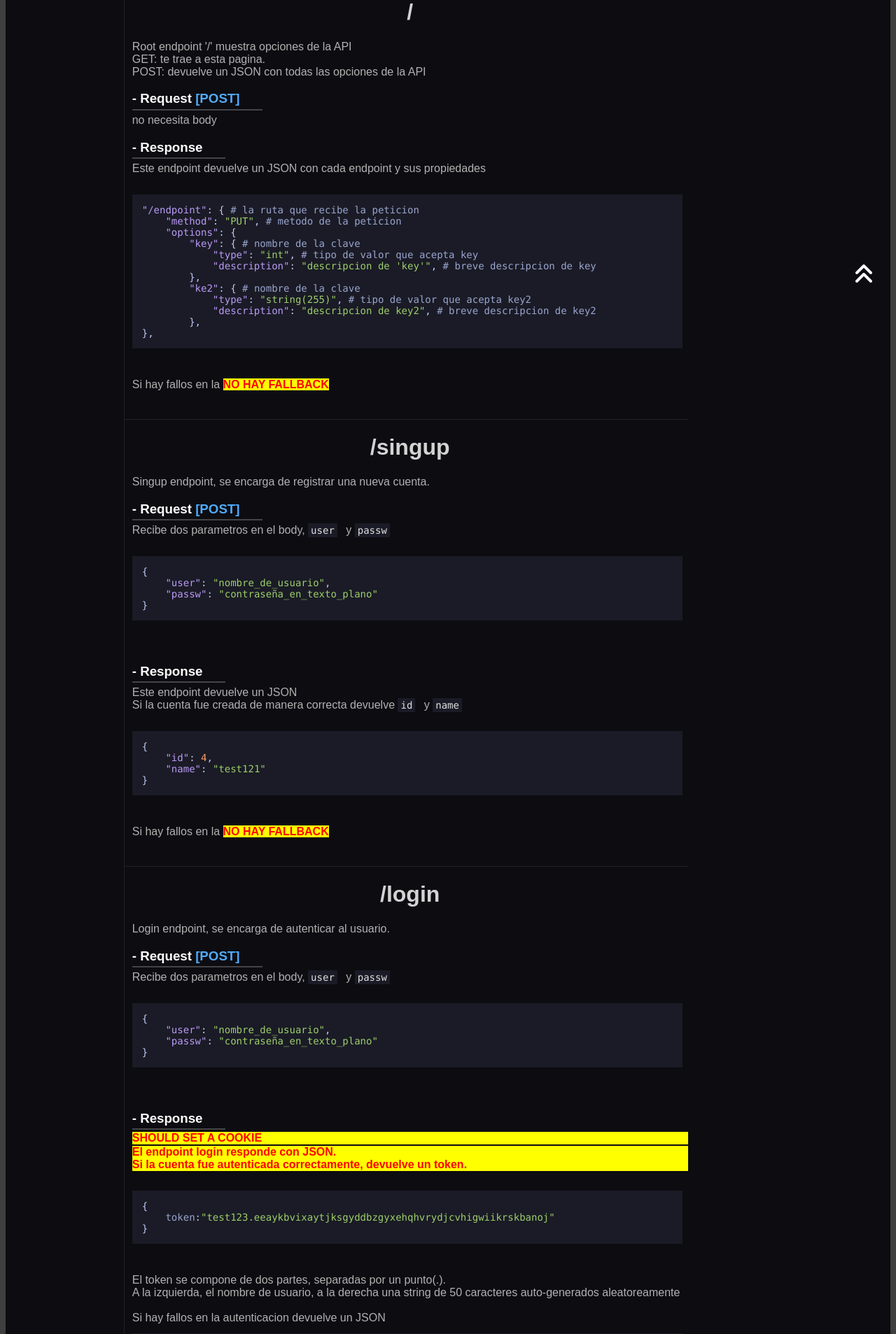
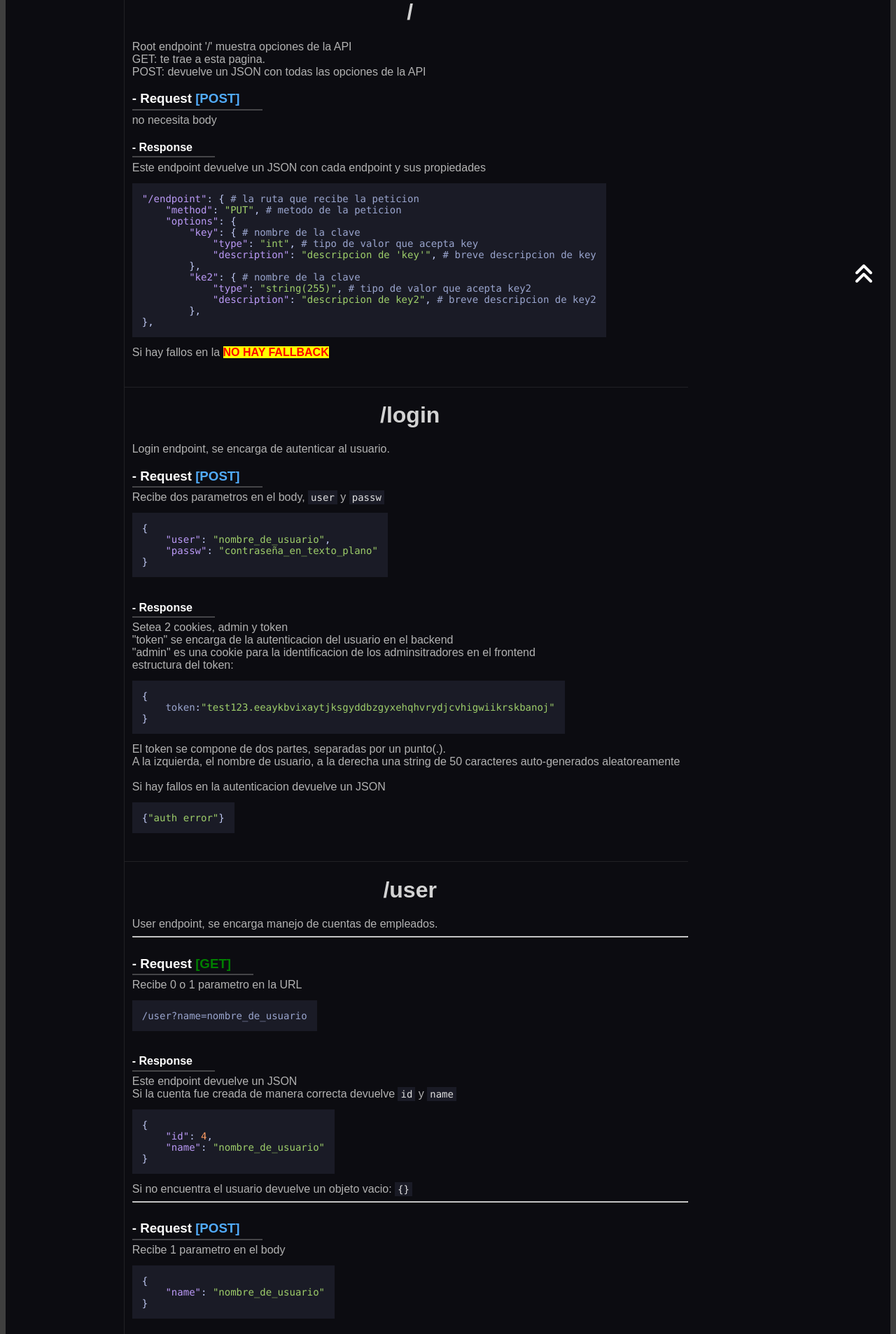
Before and after one commit to santiago-amerio/CAC_BACKEND, a Flask app: page / in a window 1280 px wide. Shown: the part 372-2279 px from the top of the page at 70% size. Run offline with Flask 3, Linux system fonts and the light colour scheme; some libraries are stand-ins or nearby versions.

Commit message:
update html template,pequeños arreglos a main.py

```diff
--- a/main.py
+++ b/main.py
@@ -229,15 +229,13 @@ class Routes:
             self.initialize_root("root", "changeme")
 
     def register_routes(self):
-        # self.app.add_url_rule("/singup", view_func=self.create_user, methods=["PUT"])
-
-        for rule in self.route_list:
+        for route in self.route_list:
             list_method_funciton = list(
-                map(list, list(zip(rule["method"], rule["function"])))
+                map(list, list(zip(route["method"], route["function"])))
             )
             for method, function in list_method_funciton:
                 self.app.add_url_rule(
-                    f"/{rule['endpoint']}", view_func=function, methods=[method]
+                    f"/{route['endpoint']}", view_func=function, methods=[method]
                 )
         self.app.add_url_rule(
             "/clear_tokens", view_func=self.clear_tokens, methods=["GET"]
@@ -275,30 +273,6 @@ class Routes:
         db.session.commit()
         return producto_schema.jsonify(producto)
 
-    @needs_auth_decorator(db, User, Token, request)
-    def create_product(self):
-        nombre = request.json["nombre"]
-        precio = request.json["precio"]
-        stock = request.json["stock"]
-        imagen = request.json["imagen"]
-        new_producto = Producto(nombre, precio, stock, imagen)
-        db.session.add(new_producto)
-        db.session.commit()
-        return producto_schema.jsonify(new_producto)
-
-    def update_producto(self, id):
-        producto = Producto.query.get(id)
-        nombre = request.json["nombre"]
-        precio = request.json["precio"]
-        stock = request.json["stock"]
-        imagen = request.json["imagen"]
-        producto.nombre = nombre
-        producto.precio = precio
-        producto.stock = stock
-        producto.imagen = imagen
-        db.session.commit()
-        return producto_schema.jsonify(producto)
-
     def home_POST(self):
         return instructions_post()
 
@@ -307,10 +281,7 @@ class Routes:
             "instructions_template.html", instructions=instructions_post()
         )
 
-    def product_management(self):
-        return
-
-    @needs_auth_decorator(db, User, Token, request)
+    @needs_auth_decorator(db, User, Token, request, admin=True)
     def __get_user(self):
         user = request.args.get("name")
         # si le damos un user devuelve la id y nombre de ese user
@@ -342,7 +313,7 @@ class Routes:
         return user_schema.jsonify(response)
 
     # actualiza contraseña (solo del propio usuario)
-    @needs_auth_decorator(db, User, Token, request)
+    @needs_auth_decorator(db, User, Token, request, admin=True)
     def __patch_user(self):
         user_name = request.cookies["token"].split(".")[0]
         user = User.query.filter_by(name=user_name).first()
@@ -360,7 +331,7 @@ class Routes:
     def __delete_user(self):
         if not "name" in request.json:
             return "proporciona el nombre de la cuenta a desactivar {'nombre':'account-name'}"
-        user_name = request.json["name"]
+        user_name = request.json["user"]
         user = User.query.filter_by(name=user_name).first()
         user.active = False
         db.session.commit()
@@ -381,9 +352,6 @@ class Routes:
             response = categories_schema.dump(response)
             return jsonify(response)
 
-    # all_productos = Producto.query.all()
-    # result = productos_schema.dump(all_productos)
-    # return jsonify(result)
     @needs_auth_decorator(db, User, Token, request)
     def __post_category(self):
         title = request.json["titulo"]
--- a/templates/instructions_template.html
+++ b/templates/instructions_template.html
@@ -141,10 +141,14 @@
             display: block;
         }
 
+        pre {
+            display: flex;
+        }
+
         code {
 
             padding: 2px 4px;
-            margin-right: .5rem;
+
             font-family: Consolas, Monaco, 'Courier New', monospace;
             font-size: 14px;
             background-color: #1a1b26;
@@ -191,7 +195,7 @@
         }
 
         .get {
-            color: gray;
+            color: green;
         }
 
         .post {
@@ -202,7 +206,7 @@
             color: tomato;
         }
 
-        .put {
+        .patch {
             color: yellow;
         }
 
@@ -232,15 +236,17 @@
                         <a class="anchor-link" href="#root">
                             <li class="endpoint">/</li>
                         </a>
-                        <a class="anchor-link" href="#singup">
-                            <li class="endpoint">/singup</li>
-                        </a>
                         <a class="anchor-link" href="#login">
                             <li class="endpoint">/login</li>
                         </a>
+                        <a class="anchor-link" href="#user">
+                            <li class="endpoint">/user</li>
+                        </a>
+
                     </ul>
                 </div>
             </div>
+
             <div id="sections">
                 <div id="main" class="api-logo">
                     <img src="https://i.postimg.cc/GtQFmYGv/CORE-WEB-SOLUTIONS-w.png" alt="API Logo">
@@ -259,7 +265,7 @@
                         no necesita body
                     </p>
 
-                    <h3 class="half-title">- Response</h3>
+                    <h4 class="half-title">- Response</h4>
                     <p class="description">Este endpoint devuelve un JSON con cada endpoint y sus propiedades <br>
                     </p>
                     <pre class="language-json pre-line">
@@ -268,31 +274,8 @@
                     <p class="description">Si hay fallos en la <span class="del">NO HAY
                             FALLBACK</span></p>
                 </div>
-                <div id="singup" class="section">
-                    <h1>/singup</h1>
 
-                    <p class="description">
-                        Singup endpoint, se encarga de registrar una nueva cuenta.<br>
-                    </p>
 
-                    <h3 class="half-title">- Request <span class="post">[POST]</span></h3>
-                    <p class="description">
-                        Recibe dos parametros en el body,
-                        <code>user</code> y <code>passw</code>
-                    </p>
-                    <pre class="language-json pre-line">
-                        <code id="code_2"></code>
-                        </pre>
-                    <h3 class="half-title">- Response</h3>
-                    <p class="description">Este endpoint devuelve un JSON <br>
-                        Si la cuenta fue creada de manera correcta devuelve <code>id</code> y <code>name</code>
-                    </p>
-                    <pre class="language-json pre-line">
-                    <code id="code_3"></code>
-                    </pre>
-                    <p class="description">Si hay fallos en la <span class="del">NO HAY
-                            FALLBACK</span></p>
-                </div>
                 <div id="login" class="section">
                     <h1>/login</h1>
 
@@ -305,30 +288,96 @@
                         <code>user</code> y <code>passw</code>
                     </p>
                     <pre class="language-json pre-line">
-                        <code  id="code_4">{
-                                "user": "nombre_de_usuario",
-                                "passw": "contraseña_en_texto_plano"
-                                }</code>
+                        <code  id="code_2"></code>
                     </pre>
-                    <h3 class="half-title">- Response</h3>
-                    <p class="del">SHOULD SET A COOKIE</p>
-                    <p style="display:none" class="description">Establece una cookie en el cliente, con la key "token" y
-                        el valor del token
-                    </p>
-                    <p class="description del">El endpoint login responde con JSON.<br>
-                        Si la cuenta fue autenticada correctamente, devuelve un token.
+                    <h4 class="half-title">- Response</h4>
+                    <p class="description">Setea 2 cookies, admin y token <br>
+                        "token" se encarga de la autenticacion del usuario en el backend<br>
+                        "admin" es una cookie para la identificacion de los adminsitradores en el frontend
+                        <br>
+                        estructura del token:
                     </p>
                     <pre class="language-json pre-line">
-                        <code id="code_5">{token:"test123.eeaykbvixaytjksgyddbzgyxehqhvrydjcvhigwiikrskbanoj"}</code>
+                        <code id="code_3"></code>
                     </pre>
                     <p class="description">
                         El token se compone de dos partes, separadas por un punto(.).<br>
                         A la izquierda, el nombre de usuario, a la derecha una string de 50 caracteres auto-generados
                         aleatoreamente<br><br>
                         Si hay fallos en la autenticacion devuelve un JSON</p>
-                    <pre id="code_6" class="language-json"><code>{"auth error"}</code></pre>
+                    <pre class="language-json"><code>{"auth error"}</code></pre>
 
                 </div>
+
+                <div id="user" class="section">
+                    <h1>/user</h1>
+                    <p class="description">
+                        User endpoint, se encarga manejo de cuentas de empleados.<br>
+                    </p>
+                    <hr>
+                    <h3 class="half-title">- Request <span class="get">[GET]</span></h3>
+                    <p class="description">
+                        Recibe 0 o 1 parametro en la URL
+                    </p>
+                    <pre class="language-json pre-line">
+                        <code id="code_4"></code>
+                        </pre>
+                    <h4 class="half-title">- Response</h4>
+                    <p class="description">Este endpoint devuelve un JSON <br>
+                        Si la cuenta fue creada de manera correcta devuelve <code>id</code> y <code>name</code>
+                    </p>
+                    <pre class="language-json pre-line">
+                            <code id="code_5"></code>
+                        </pre>
+                    <p class="description">Si no encuentra el usuario devuelve un objeto vacio: <code>{}</code></p>
+                    <hr>
+                    <h3 class="half-title">- Request <span class="post">[POST]</span></h3>
+                    <p class="description">
+                        Recibe 1 parametro en el body
+                    </p>
+                    <pre class="language-json pre-line">
+                            <code id="code_6"></code>
+                        </pre>
+                    <h4 class="half-title">- Response</h4>
+                    <p class="description">Este endpoint devuelve un JSON <br>
+                        Si la cuenta fue creada de manera correcta devuelve <code>id</code>, <code>name</code> y
+                        <code>passw</code>
+                        <br>la contraseña es auto-generada en el backend
+                    </p>
+                    <pre class="language-json pre-line">
+                        <code id="code_7"></code>
+                    </pre>
+                    <hr>
+                    <h3 class="half-title">- Request <span class="patch">[PATCH]</span></h3>
+                    <p class="description">
+                        recibe dos o mas parametros
+                        <br> <code>user</code> (nombre de usuario){no modificable, se envia como referencia}
+                        <br> <code>passw </code>(nueva contraseña usuario)
+                        <br> <code>active</code>(desactiva la cuenta {0})
+                        <br> <code>admin</code> (da permisos de administrador {1})
+                    </p>
+                    <pre class="language-json pre-line">
+                            <code id="code_8"></code>
+                        </pre>
+                    <h4 class="half-title">- Response</h4>
+                    <p class="description">devuelve un mensaje de error o exito.</p>
+
+                    <hr>
+                    <h3 class="half-title">- Request <span class="delete">[DELETE]</span></h3>
+                    <p class="description">
+                        recibe 1 parametro
+                    </p>
+                    <pre class="language-json pre-line">
+                        <code id="code_9"></code>
+                    </pre>
+
+                    <h4 class="half-title">- Response</h4>
+                    <p class="description">devuelve un objeto con los datos del usuario desactivado</p>
+                    <pre class="language-json pre-line">
+                        <code id="code_10"></code>
+                    </pre>
+                </div>
+
 
 
             </div>
@@ -361,24 +410,46 @@
                     "passw": "contraseña_en_texto_plano"
                 }`
         code3 = `{
-                    "id": 4,
-                    "name": "test121"
-                }`
-        code4 = `{
-                    "user": "nombre_de_usuario",
-                    "passw": "contraseña_en_texto_plano"
-                }`
-        code5 = `{
                     token:"test123.eeaykbvixaytjksgyddbzgyxehqhvrydjcvhigwiikrskbanoj"
                 }`
 
+        code4 = `/user?name=nombre_de_usuario`
+        code5 = `{
+                    "id": 4,
+                    "name": "nombre_de_usuario"
+                }`
+
+        code6 = `{
+                    "name": "nombre_de_usuario"
+                }`
+        code7 = `{
+                    "id": 4,
+                    "name": "nombre_de_usuario",
+                    "passw":"contraseña"
+                }`
+        code8 = `{
+                    "name": "nombre_de_usuario",
+                    "passw":"contraseña"
+                }`
+        code9 = `{
+                    "name": "nombre_de_usuario"
+                }`
+        code10 = `{
+                    "id": 4,
+                    "name": "nombre_de_usuario"
+                    "admin":false
+                    "active":false
+                }`
         add_code("code_1", code1)
         add_code("code_2", code2)
         add_code("code_3", code3)
         add_code("code_4", code4)
         add_code("code_5", code5)
         add_code("code_6", code6)
-
+        add_code("code_7", code7)
+        add_code("code_8", code8)
+        add_code("code_9", code9)
+        add_code("code_10", code10)
     </script>
 
 </body>
```
Also changed, not shown: modules/routes.py (added).
